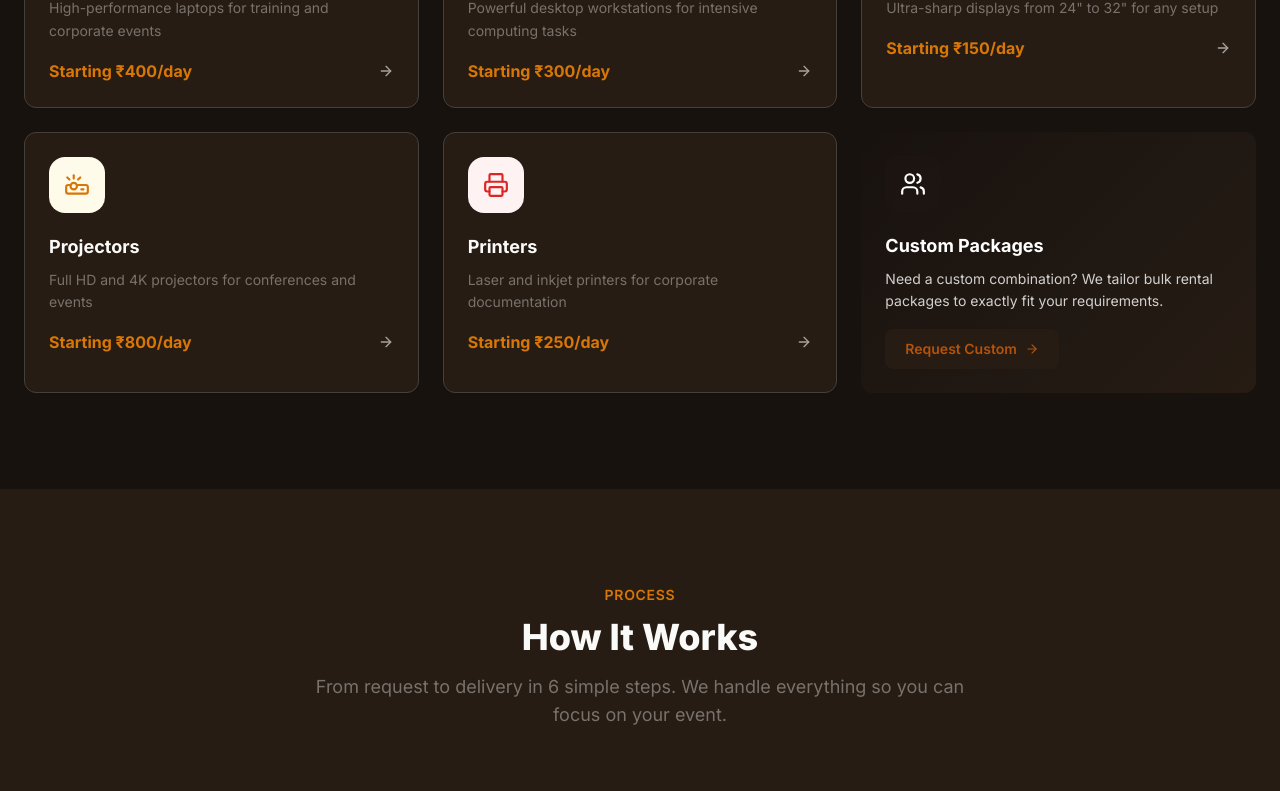
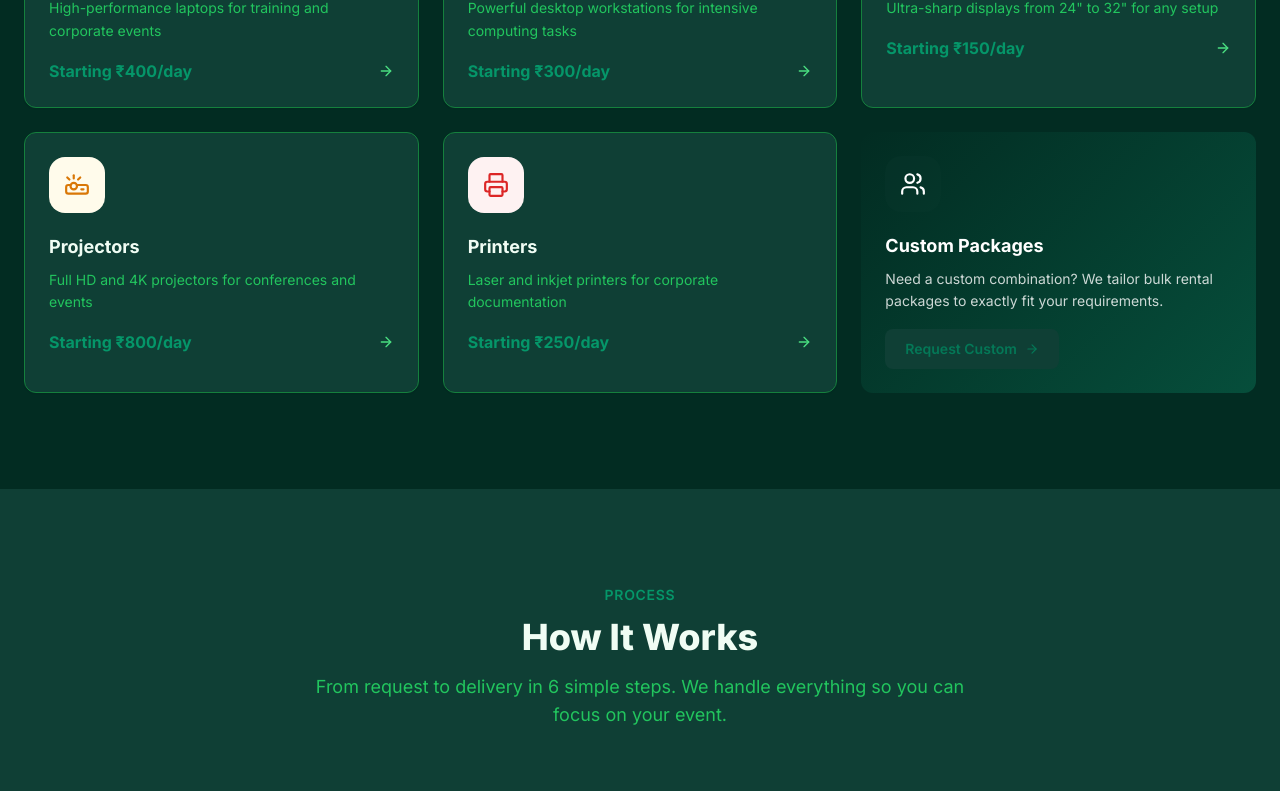
Before and after one commit to premsai44/CorporateRentalPortal, a React (Vite) app: page / in a window 1280 px wide. Shown: the part 1320-2111 px from the top of the page. Built offline with nearby package versions, Linux system fonts and the light colour scheme.

Commit message:
style: change theme to Forest Emerald Green

```diff
--- a/Backend_Study_Guide.html
+++ b/Backend_Study_Guide.html
@@ -8,16 +8,16 @@
     @import url('https://fonts.googleapis.com/css2?family=Outfit:wght@300;400;600;800&family=Plus+Jakarta+Sans:wght@300;400;500;600;700&family=Fira+Code:wght@400;500&display=swap');
 
     :root {
-      --bg-gradient: #18120f;
-      --card-bg: #261c14;
-      --card-border: rgba(245, 158, 11, 0.15);
-      --primary: #f59e0b;
-      --primary-glow: rgba(245, 158, 11, 0.15);
-      --accent: #f59e0b;
-      --text-main: #fafaf9;
-      --text-muted: #d6d3d1;
-      --success: #10b981;
-      --warning: #f59e0b;
+      --bg-gradient: #022c22;
+      --card-bg: #0f3f35;
+      --card-border: rgba(16, 185, 129, 0.15);
+      --primary: #10b981;
+      --primary-glow: rgba(16, 185, 129, 0.15);
+      --accent: #10b981;
+      --text-main: #f0fdf4;
+      --text-muted: #86efac;
+      --success: #34d399;
+      --warning: #fcd34d;
       --danger: #ef4444;
     }
 
--- a/src/index.css
+++ b/src/index.css
@@ -134,7 +134,7 @@
 
 /* Gradient hero */
 .hero-gradient {
-  background: linear-gradient(135deg, #18120f 0%, #261c14 100%);
+  background: linear-gradient(135deg, #022c22 0%, #064e3b 100%);
 }
 
 .hero-pattern {
--- a/tailwind.config.js
+++ b/tailwind.config.js
@@ -11,28 +11,28 @@ export default {
       },
       colors: {
         primary: {
-          50: '#fffbeb',
-          100: '#fef3c7',
-          200: '#fde68a',
-          300: '#fcd34d',
-          400: '#fbbf24',
-          500: '#f59e0b',
-          600: '#d97706',
-          700: '#b45309',
-          800: '#92400e',
-          900: '#78350f',
+          50: '#ecfdf5',
+          100: '#d1fae5',
+          200: '#a7f3d0',
+          300: '#6ee7b7',
+          400: '#34d399',
+          500: '#10b981',
+          600: '#059669',
+          700: '#047857',
+          800: '#065f46',
+          900: '#064e3b',
         },
         slate: {
-          50: '#fafaf9',
-          100: '#f5f5f4',
-          200: '#e7e5e4',
-          300: '#d6d3d1',
-          400: '#a8a29e',
-          500: '#78716c',
-          600: '#57534e',
-          700: '#44403c',
-          800: '#261c14',
-          900: '#18120f',
+          50: '#f0fdf4',
+          100: '#dcfce7',
+          200: '#bbf7d0',
+          300: '#86efac',
+          400: '#4ade80',
+          500: '#22c55e',
+          600: '#16a34a',
+          700: '#15803d',
+          800: '#0f3f35',
+          900: '#022c22',
         }
       },
       animation: {
```
Also changed, not shown: 1 other file (tests, documents, lock files or other folders).
